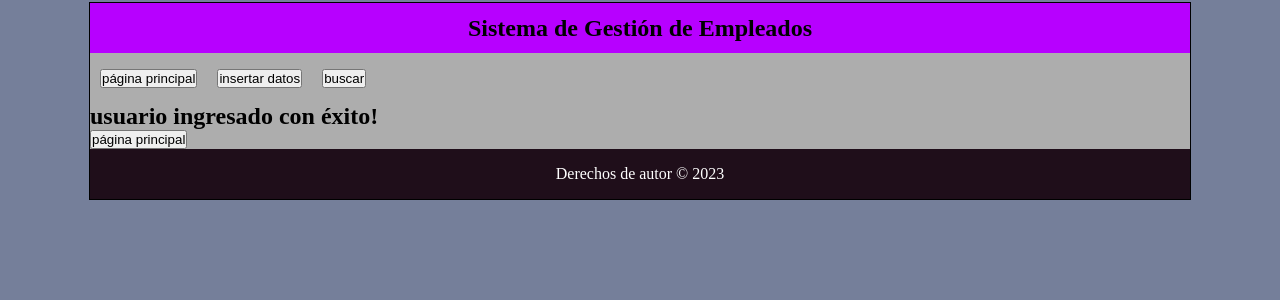
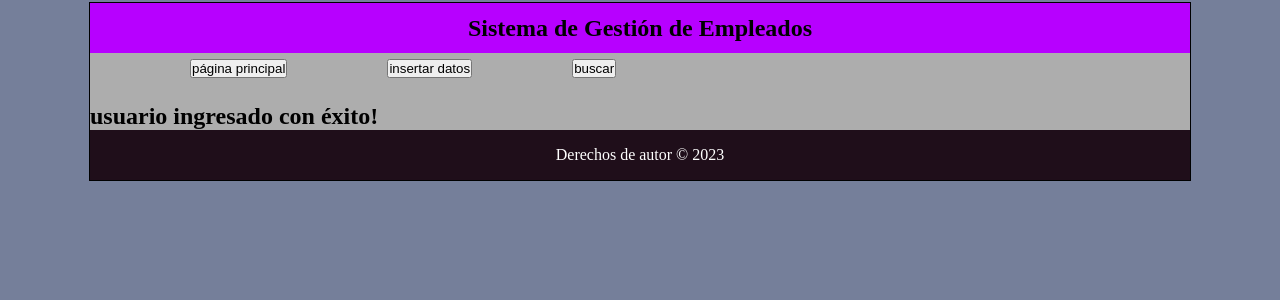
Before and after one commit to BrunoGudi/entregable3.0, a Django app: template gestion_empleados/empleados/templates/empleados/success.html in a window 1280 px wide. Shown: the top 300 px of the page. Run offline with Django 4.2, Linux system fonts and the light colour scheme; the template is opened without the code that fills it, so the values that code supplies are empty.

Commit message:
Descripción de los cambios

```diff
--- a/gestion_empleados/empleados/templates/empleados/search_form.html
+++ b/gestion_empleados/empleados/templates/empleados/search_form.html
@@ -5,7 +5,9 @@
     <form action="{% url 'empleados:search' %}" method="get">
         <label for="term">Término de búsqueda:</label>
         <input type="text" id="term" name="term" required><br>
-
         <input type="submit" value="Buscar">
     </form>
+    {% for empleado in resultados %}
+        <li>{{ empleado.obtener_nombre_completo }}</li>
+    {% endfor %}
 {% endblock %}
--- a/gestion_empleados/empleados/templates/empleados/static/styles.css
+++ b/gestion_empleados/empleados/templates/empleados/static/styles.css
@@ -31,7 +31,8 @@ nav{
 nav ul li{
   float: left;
   list-style: none;
-  margin: 10px;
+  /* margin: 10px; */
+  margin-left: 100px;
 }
 .clearfix{
   clear: both;
--- a/gestion_empleados/empleados/templates/empleados/success.html
+++ b/gestion_empleados/empleados/templates/empleados/success.html
@@ -2,7 +2,4 @@
 
 {% block content %}
 <h2>usuario ingresado con éxito!</h2>
-<form action="{% url 'empleados:index' %}">
-    <input type="submit" value="página principal" />
-</form>
 {% endblock %}
--- a/gestion_empleados/empleados/views.py
+++ b/gestion_empleados/empleados/views.py
@@ -24,7 +24,6 @@ def insert(request):
                 empleado = Empleado(nombre=nombre, apellido=apellido, salario=salario)
 
             empleado.save()
-
             return render(request, 'empleados/success.html')
 
     else:
```
Also changed, not shown: gestion_empleados/empleados/forms.py (+11 -1 lines).
